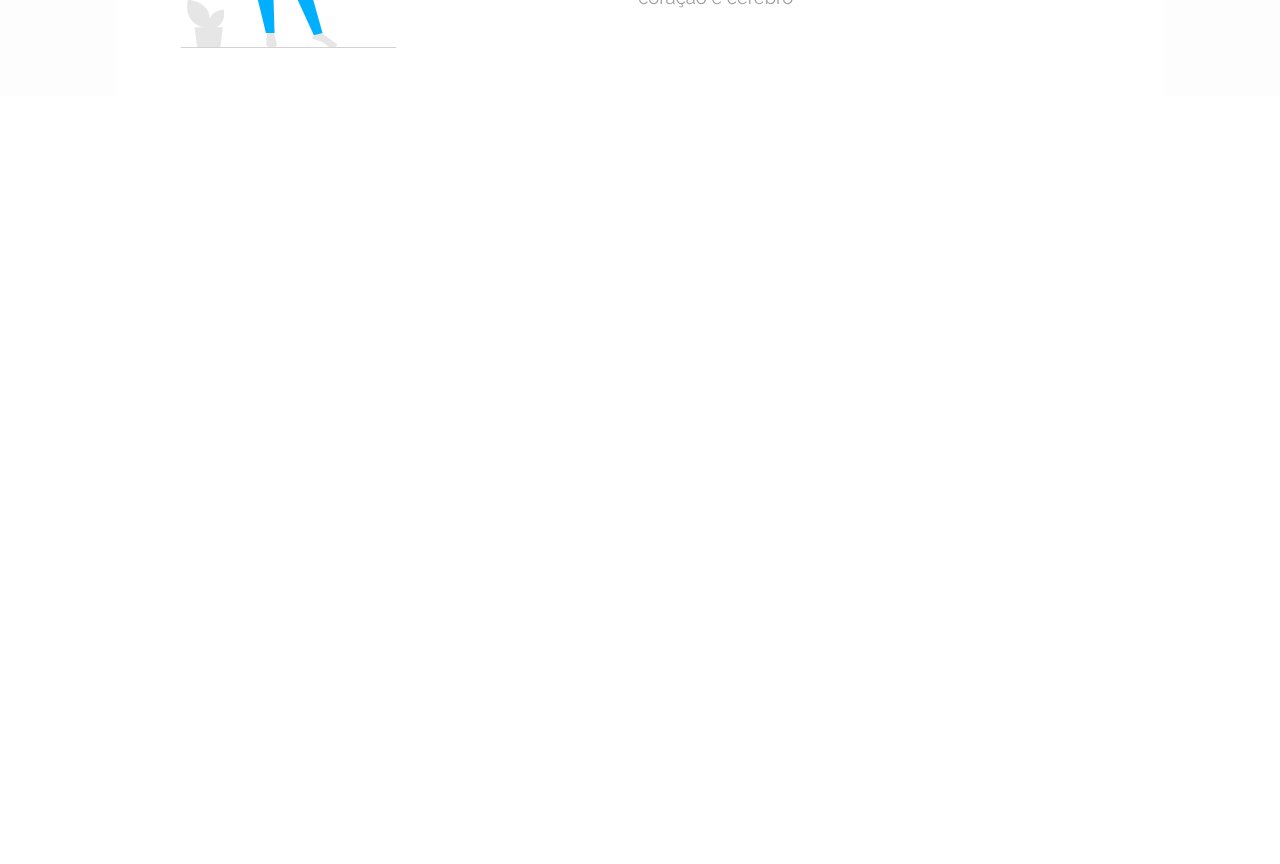
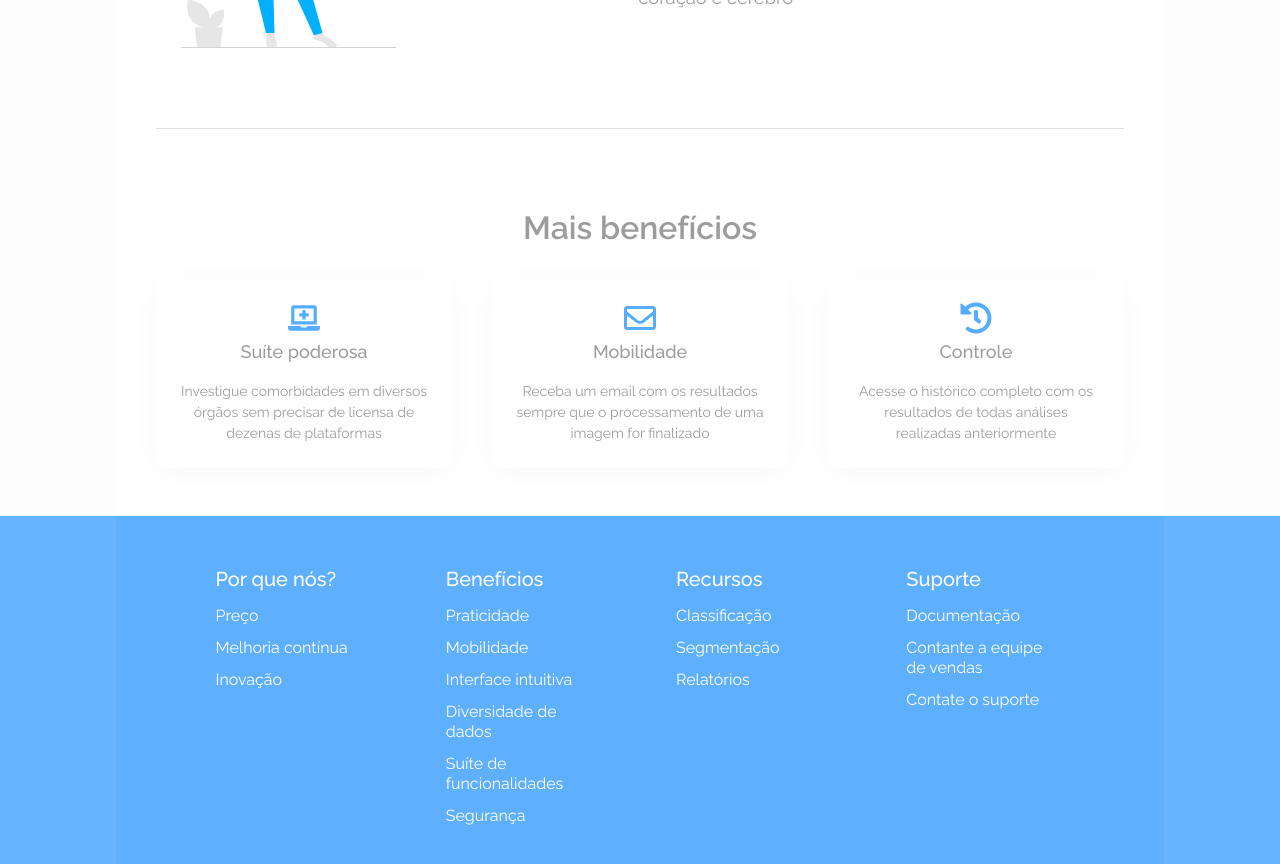
Before and after one commit to duraes-antonio/drai-landpage, a Next.js app: page / in a window 1280 px wide. Shown: the part 1380-2244 px from the top of the page. Before the commit the page ends 1476 px from the top, so only its background shows below. Built offline with nearby package versions, Linux system fonts and the light colour scheme.

Commit message:
UP: Alteração de fonte; NEW: lista de benefícios

```diff
--- a/pages/_app.tsx
+++ b/pages/_app.tsx
@@ -1,9 +1,12 @@
 import { ThemeProvider } from '@material-ui/core/styles';
 import Navbar from './home/navbar/navbar';
-import { HomePage } from './home/home';
+import HomePage from './home/home';
 import styled, { css } from 'styled-components';
 import { theme } from '../shared/styles/themes';
 import '../shared/styles/globals.css';
+import Footer from './home/footer/footer';
+import React, { CSSProperties } from 'react';
+import { spacingPixelsX } from '../shared/styles/variables';
 
 const centerFlexStyle = css`
     display: flex;
@@ -18,7 +21,14 @@ const PageWrapper = styled.div`
     min-height: 100vh;
     height: 100%;
     background-color: #ffffff;
-    padding: 48px 40px;
+    padding: ${spacingPixelsX(6)} ${spacingPixelsX(5)};
+`;
+
+const FooterWrapper = styled.div`
+    ${centerFlexStyle};
+    background-color: rgba(30, 144, 255, 0.68);
+    box-sizing: border-box;
+    min-width: 100%;
 `;
 
 const Content = styled.div`
@@ -28,15 +38,26 @@ const Content = styled.div`
     margin-top: 60px;
 `;
 
+const footerStyle: CSSProperties = {
+    maxWidth: 'min(92%, 1048px)',
+};
+
+const Header = styled.header``;
+
 export function MainApp() {
     return (
         <ThemeProvider theme={theme}>
-            <Navbar />
+            <Header>
+                <Navbar />
+            </Header>
             <Content>
                 <PageWrapper>
                     <HomePage />
                 </PageWrapper>
             </Content>
+            <FooterWrapper>
+                <Footer style={footerStyle} />
+            </FooterWrapper>
         </ThemeProvider>
     );
 }
--- /dev/null
+++ b/pages/home/benefits/card/benefit-card.tsx
@@ -0,0 +1,22 @@
+import React, { memo } from 'react';
+import { Card, CardDescription, CardTitle } from './styles';
+import { IconType } from 'react-icons/lib';
+import { colors, spacingPixelsX } from '../../../../shared/styles/variables';
+
+export interface BenefitCardProps {
+    icon: IconType;
+    title: string;
+    description: string;
+}
+
+function BenefitCard(props: BenefitCardProps): JSX.Element {
+    return (
+        <Card>
+            {props.icon({ size: spacingPixelsX(4), color: colors.primary })}
+            <CardTitle>{props.title}</CardTitle>
+            <CardDescription>{props.description}</CardDescription>
+        </Card>
+    );
+}
+
+export default memo(BenefitCard);
--- /dev/null
+++ b/pages/home/benefits/card/styles.tsx
@@ -0,0 +1,40 @@
+import styled from 'styled-components';
+import {
+    colors,
+    fontDefault,
+    spacingPixelsX,
+} from '../../../../shared/styles/variables';
+import { flexCenter } from '../../../../shared/styles/placeholders';
+
+export const Card = styled.article`
+    ${flexCenter};
+    flex-direction: column;
+    padding: ${spacingPixelsX(3)};
+    background: #ffffff;
+    box-shadow: 0 6px 30px rgba(0, 0, 0, 0.03);
+    border-radius: 10px;
+    user-select: none;
+    transition-property: transform, box-shadow;
+    transition-duration: 0.25s;
+
+    &:hover {
+        transform: scale(1.1);
+        box-shadow: 0 6px 15px rgba(0, 0, 0, 0.06);
+    }
+`;
+
+export const CardTitle = styled.h3`
+    color: ${colors.grey};
+    line-height: 150%;
+    font-family: ${fontDefault};
+    font-size: 1.125rem;
+    font-weight: 500;
+    text-align: center;
+    margin: ${spacingPixelsX(0.5)} 0 0;
+`;
+
+export const CardDescription = styled(CardTitle)`
+    font-size: 0.875rem;
+    font-weight: 400;
+    margin-top: ${spacingPixelsX(2)};
+`;
--- /dev/null
+++ b/pages/home/benefits/list/benefit-list.tsx
@@ -0,0 +1,65 @@
+import React, { memo } from 'react';
+import BenefitCard, { BenefitCardProps } from '../card/benefit-card';
+import { FaHistory, FaLaptopMedical, FaRegEnvelope } from 'react-icons/fa';
+import styled from 'styled-components';
+import {
+    colors,
+    fontDefault,
+    spacingPixelsX,
+} from '../../../../shared/styles/variables';
+
+export const benefits: BenefitCardProps[] = [
+    {
+        title: 'Suíte poderosa',
+        description:
+            'Investigue comorbidades em diversos órgãos sem precisar de licensa de dezenas de plataformas',
+        icon: FaLaptopMedical,
+    },
+    {
+        title: 'Mobilidade',
+        description:
+            'Receba um email com os resultados sempre que o processamento de uma imagem for finalizado',
+        icon: FaRegEnvelope,
+    },
+    {
+        title: 'Controle',
+        description:
+            'Acesse o histórico completo com os resultados de todas análises realizadas anteriormente',
+        icon: FaHistory,
+    },
+];
+
+const Container = styled.section`
+    display: grid;
+    grid-row-gap: ${spacingPixelsX(4)};
+    place-items: center;
+    width: 100%;
+`;
+
+const Title = styled.h2`
+    margin: 0;
+    color: ${colors.grey};
+    font: 600 ${spacingPixelsX(4)} ${fontDefault};
+`;
+
+const ListContainer = styled.section`
+    gap: ${spacingPixelsX(5)};
+    display: grid;
+    grid-template-columns: repeat(auto-fit, minmax(250px, 1fr));
+    width: 100%;
+`;
+
+function BenefitList(): JSX.Element {
+    return (
+        <Container>
+            <Title>Mais benefícios</Title>
+            <ListContainer>
+                {benefits.map((b) => (
+                    <BenefitCard {...b} key={b.title} />
+                ))}
+            </ListContainer>
+        </Container>
+    );
+}
+
+export default memo(BenefitList);
--- a/pages/home/body/body-sections.tsx
+++ b/pages/home/body/body-sections.tsx
@@ -7,7 +7,7 @@ import { sections } from '../../../shared/constants/sections';
 
 const Container = styled.div`
     display: grid;
-    grid-row-gap: 120px;
+    grid-row-gap: ${spacingPixelsX(15)};
 
     @media (max-width: ${breakpoints.sm}) {
         grid-row-gap: ${spacingPixelsX(8)};
@@ -22,7 +22,8 @@ function BodySections(): JSX.Element {
                     style={{ direction: index % 2 === 0 ? 'revert' : 'rtl' }}
                     title={s.title}
                     description={s.description}
-                    id={`section-${index}`}
+                    id={`section-${index + 1}`}
+                    key={`section-${index + 1}`}
                 >
                     <Image
                         priority={false}
--- /dev/null
+++ b/pages/home/footer/footer.tsx
@@ -0,0 +1,73 @@
+import React, { HTMLAttributes, memo } from 'react';
+import {
+    FooterColumn,
+    FooterColumnTitle,
+    FooterContainer,
+    FooterLink,
+    FooterLinks,
+} from './styles';
+
+type LinkColumn = {
+    title: string;
+    links: {
+        title: string;
+        url?: string;
+    }[];
+};
+
+const columns: LinkColumn[] = [
+    {
+        title: 'Por que nós?',
+        links: [
+            { title: 'Preço' },
+            { title: 'Melhoria contínua' },
+            { title: 'Inovação' },
+        ],
+    },
+    {
+        title: 'Benefícios',
+        links: [
+            { title: 'Praticidade' },
+            { title: 'Mobilidade' },
+            { title: 'Interface intuitiva' },
+            { title: 'Diversidade de dados' },
+            { title: 'Suíte de funcionalidades' },
+            { title: 'Segurança' },
+        ],
+    },
+    {
+        title: 'Recursos',
+        links: [
+            { title: 'Classificação' },
+            { title: 'Segmentação' },
+            { title: 'Relatórios' },
+        ],
+    },
+    {
+        title: 'Suporte',
+        links: [
+            { title: 'Documentação' },
+            { title: 'Contante a equipe de vendas' },
+            { title: 'Contate o suporte' },
+        ],
+    },
+];
+
+function Footer(props: HTMLAttributes<HTMLElement>): JSX.Element {
+    return (
+        <FooterContainer {...props}>
+            {columns.map((c) => (
+                <FooterColumn key={c.title}>
+                    <FooterColumnTitle>{c.title}</FooterColumnTitle>
+                    <FooterLinks>
+                        {c.links.map((l) => (
+                            <FooterLink key={l.title}>{l.title}</FooterLink>
+                        ))}
+                    </FooterLinks>
+                </FooterColumn>
+            ))}
+        </FooterContainer>
+    );
+}
+
+export default memo(Footer);
--- /dev/null
+++ b/pages/home/footer/styles.tsx
@@ -0,0 +1,53 @@
+import styled from 'styled-components';
+import {
+    breakpoints,
+    fontDefault,
+    spacingPixelsX,
+} from '../../../shared/styles/variables';
+
+export const FooterContainer = styled.footer`
+    background-color: #5eb0ff;
+    display: grid;
+    grid-column-gap: ${spacingPixelsX(3)};
+    grid-template-columns: repeat(auto-fit, minmax(150px, 1fr));
+    padding: ${spacingPixelsX(3)} ${spacingPixelsX(9.4375)};
+    width: 100%;
+
+    @media (max-width: ${breakpoints.sm}) {
+        padding: ${spacingPixelsX(2)};
+    }
+`;
+
+export const FooterColumn = styled.section`
+    display: grid;
+    grid-row-gap: ${spacingPixelsX(1.5)};
+    padding: ${spacingPixelsX(3)};
+    place-content: baseline;
+`;
+
+export const FooterColumnTitle = styled.h3`
+    font: 500 ${spacingPixelsX(2.5)} ${fontDefault};
+    color: white;
+    line-height: 150%;
+    margin: 0;
+
+    @media (max-width: ${breakpoints.sm}) {
+        font-size: ${spacingPixelsX(2)};
+    }
+`;
+
+export const FooterLinks = styled.div`
+    display: grid;
+    grid-row-gap: ${spacingPixelsX(1.5)};
+`;
+
+export const FooterLink = styled.a`
+    color: white;
+    cursor: pointer;
+    font: 400 ${spacingPixelsX(2)} ${fontDefault};
+    line-height: 125%;
+
+    @media (max-width: ${breakpoints.sm}) {
+        font-size: ${spacingPixelsX(1.75)};
+    }
+`;
--- a/pages/home/home.tsx
+++ b/pages/home/home.tsx
@@ -1,20 +1,32 @@
 import React, { memo } from 'react';
 import styled from 'styled-components';
 import BodySections from './body/body-sections';
+import BenefitList from './benefits/list/benefit-list';
+import { flexCenter } from '../../shared/styles/placeholders';
+import { spacingPixelsX } from '../../shared/styles/variables';
+import { Divider } from '@material-ui/core';
+import { theme } from '../../shared/styles/themes';
 
 const Main = styled.main`
-    display: flex;
-    justify-content: center;
+    ${flexCenter};
+    flex-direction: column;
     width: 100%;
     box-sizing: border-box;
     min-height: 100vh;
     height: 100%;
+    grid-row-gap: ${spacingPixelsX(10)};
 `;
 
 export function HomePage(): JSX.Element {
     return (
         <Main>
             <BodySections />
+            <Divider
+                color={theme.palette.secondary.main}
+                variant="middle"
+                style={{ width: '100%' }}
+            />
+            <BenefitList />
         </Main>
     );
 }
--- a/pages/home/navbar/navbar.tsx
+++ b/pages/home/navbar/navbar.tsx
@@ -1,6 +1,6 @@
 import React, { memo } from 'react';
 import styled from 'styled-components';
-import { colors } from '../../../shared/styles/variables';
+import { colors, spacingPixelsX } from '../../../shared/styles/variables';
 import SvgLogo from '../../../shared/components/svg/logo';
 import {
     ButtonContained,
@@ -13,7 +13,7 @@ const Container = styled.nav`
     display: flex;
     align-items: center;
     justify-content: space-between;
-    padding: 14px 32px;
+    padding: 14px ${spacingPixelsX(4)};
     position: fixed;
     min-width: 100vw;
     z-index: 1;
@@ -23,7 +23,7 @@ const Container = styled.nav`
 const ActionsArea = styled.div`
     display: grid;
     grid-template-columns: repeat(2, auto);
-    grid-column-gap: 16px;
+    grid-column-gap: ${spacingPixelsX(2)};
     justify-self: flex-end;
 `;
 
--- a/shared/styles/globals.css
+++ b/shared/styles/globals.css
@@ -17,3 +17,12 @@ a {
     box-sizing: border-box;
     scroll-behavior: smooth;
 }
+
+::selection {
+    background-color: #2196f3;
+    color: white;
+}
+
+::inactive-selection {
+    background-color: rgba(33, 150, 243, 0.75);
+}
--- /dev/null
+++ b/shared/styles/placeholders.ts
@@ -0,0 +1,16 @@
+import { css } from 'styled-components';
+
+export const flexYCenter = css`
+    display: flex;
+    align-items: center;
+`;
+
+export const flexXCenter = css`
+    display: flex;
+    justify-content: center;
+`;
+
+export const flexCenter = css`
+    ${flexYCenter};
+    ${flexXCenter}
+`;
--- a/shared/styles/variables.ts
+++ b/shared/styles/variables.ts
@@ -8,7 +8,7 @@ export const colors = {
     red60: 'rgba(210, 0, 0, 0.6)',
 };
 
-export const fontDefault = "'Mulish', sans-serif";
+export const fontDefault = "'Raleway', 'Mulish', sans-serif";
 
 export const breakpoints = {
     xs: '0px',
@@ -18,6 +18,6 @@ export const breakpoints = {
     xl: '1920px',
 };
 
-export const spacing = 8;
+export const spacing = 0.5;
 
-export const spacingPixelsX = (n = 1) => `${n * spacing}px`;
+export const spacingPixelsX = (n = 1) => `${n * spacing}rem`;
```
